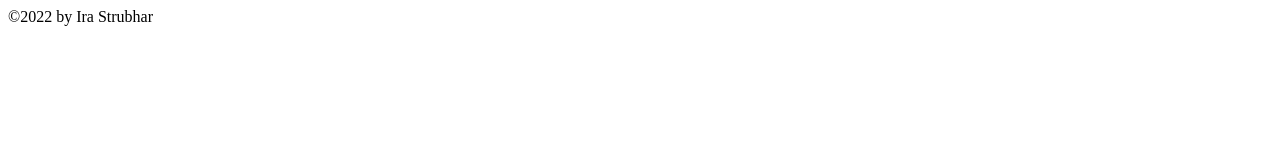
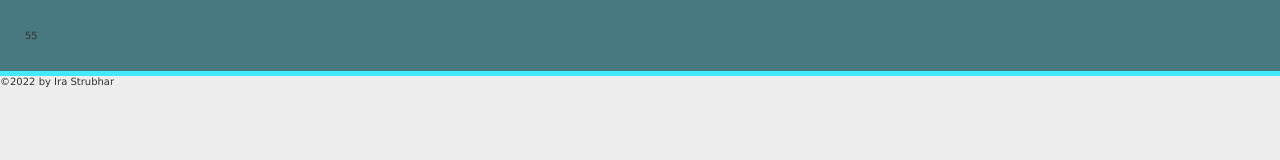
Before and after one commit to TaylorStrubhar/code-quiz, a plain HTML site: page index.html in a window 1280 px wide. Drawn offline with Linux system fonts and the light colour scheme.

Commit message:
commit for submission

```diff
--- a/assets/css/style.css
+++ b/assets/css/style.css
@@ -0,0 +1,35 @@
+/* root styling */
+* {
+    box-sizing: border-box;
+  }
+
+  :root {
+    --primary: #44e9ff;
+    --secondary: #497980;
+    --tertiary: rgb(192, 246, 253);
+    --grey: #333;
+    font-size: 62.5%;
+  }
+
+  body {
+    background: #ededed;
+    color: var(--grey);
+    margin: 0;
+    padding: 0;
+    display: flex;
+    min-height: 100vh;
+    flex-direction: column;
+    font-family: Verdana, Geneva, Tahoma, sans-serif;
+  }
+
+  header {
+    background: var(--secondary);
+    padding: 30px 25px;
+    border-bottom: 5px solid var(--primary);
+  }
+
+/* button styling */
+
+/* high score and timer styling */
+
+/* question/header styling */
--- a/assets/js/script.js
+++ b/assets/js/script.js
@@ -12,3 +12,22 @@
 // when the game is over, initials can be entered and saved to the high scores page
     // use local storage to save scores between sessions
     // submitting initials links to high score page
+
+
+var timer = function() {
+    setInterval(myTimer, 1000);
+
+var time = 60;
+
+
+function myTimer() {
+
+  time--;
+  document.getElementById("timer").innerHTML = time;
+  if (time === 0 || time === -1, -2, -3, -4, -5) {
+    clearTimeout(timer);
+  }
+}
+};
+
+timer();
--- a/index.html
+++ b/index.html
@@ -12,7 +12,7 @@
         <section class="high-scores">
 
         </section>
-        <section class="timer">
+        <section class="timer" id="timer">
 
         </section>
     </header>
```
